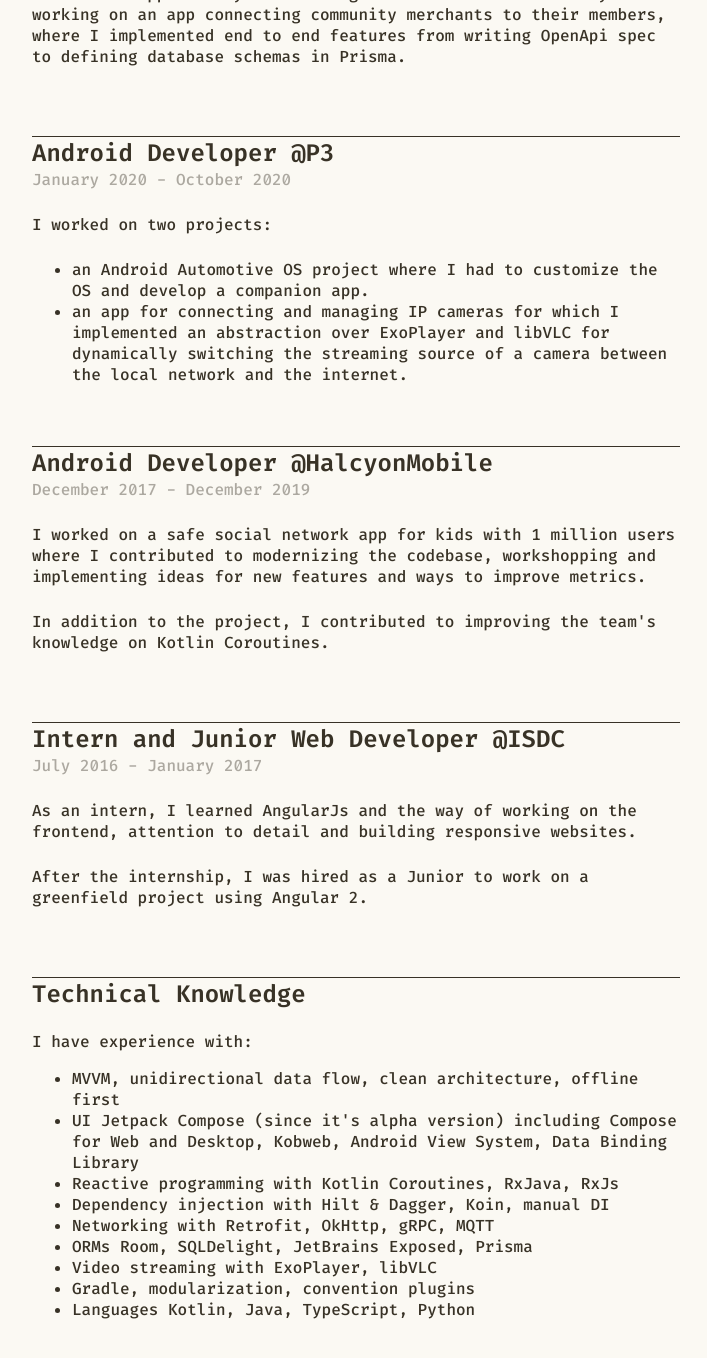
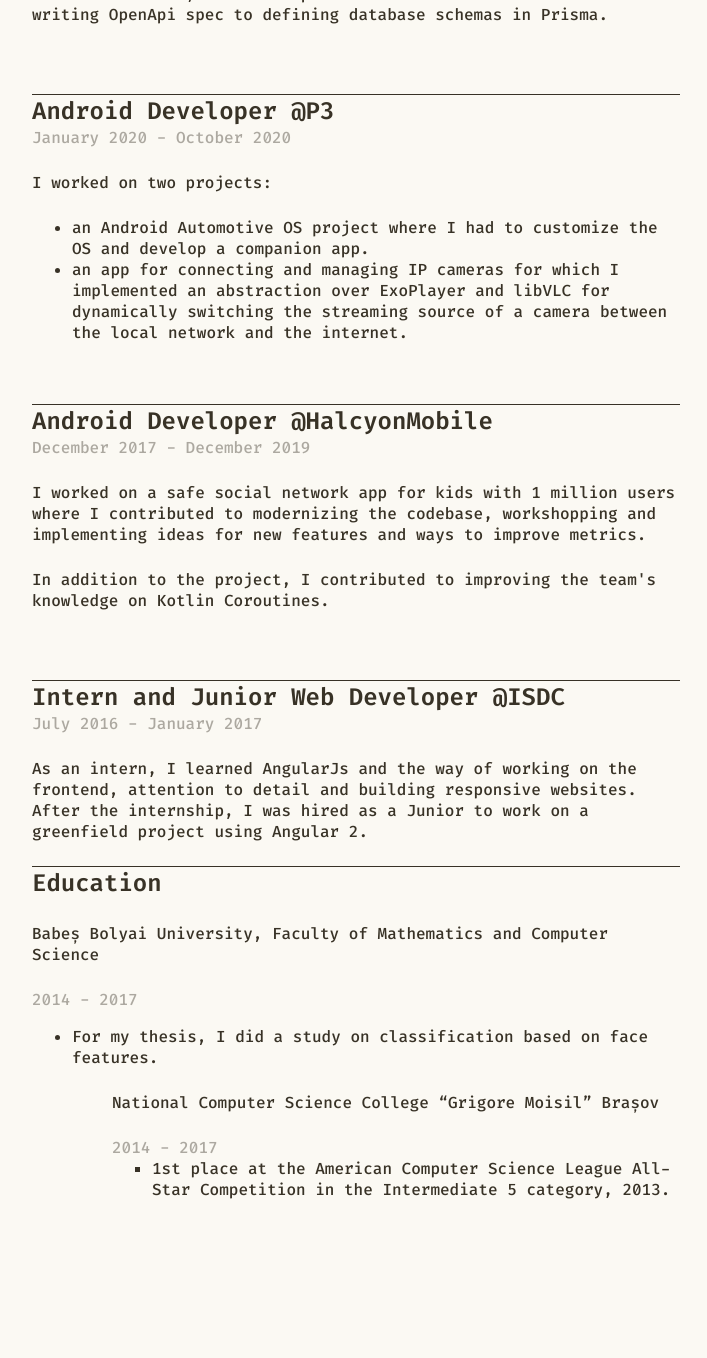
Before and after one commit to AlexGabor/alexgabor.com, a Jekyll site: the page built from cv.html, in a window 1280 px wide and 1400 px high, scrolled down 1568 px. Shown: the top 1358 px of the window, without its empty margins (284-991 px from the left). Built offline with Jekyll 4.4.1, drawn with Linux system fonts in a browser that asks for light colours; after the commit the page ends 2848 px from its top, so only the background shows below that; some of the changed text lies outside the part shown.

Commit message:
Update cv.html

```diff
--- a/cv.html
+++ b/cv.html
@@ -96,9 +96,8 @@
 <span class="date">April 2023 - October 2023</span>
 
 <p>
-  I took the opportunity of learning how to build a backend by working on an
-  app connecting community merchants to their members, where I implemented end
-  to end features from writing OpenApi spec to defining database schemas in Prisma.
+    Worked on a the backend for an app connecting community merchants to their members,
+    where I implemented end to end features from writing OpenApi spec to defining database schemas in Prisma.
 </p>
 
 </br>
@@ -141,28 +140,17 @@
 <span class="date">July 2016 - January 2017</span>
 
 <p>
-  As an intern, I learned AngularJs and the way of working on the frontend,
-  attention to detail and building responsive websites.
+    As an intern, I learned AngularJs and the way of working on the frontend,
+    attention to detail and building responsive websites. After the internship,
+    I was hired as a Junior to work on a greenfield project using Angular 2.
 </p>
 
-<p>
-  After the internship, I was hired as a Junior to work on a greenfield project
-  using Angular 2.
-</p>
+<h2>Education</h2>
 
-<br>
-<h2>Technical Knowledge</h2>
-<br>
+<p>Babeș­ Bolyai University, Faculty of Mathematics and Computer Science</p>
+<span class="date">2014 - 2017</span>
+<ul><li>For my thesis, I did a study on classification based on face features.</li><ul>
 
-I have experience with:
-<ul>
-    <li>MVVM, unidirectional data flow, clean architecture, offline first</li>
-    <li>UI Jetpack Compose (since it's alpha version) including Compose for Web and Desktop, Kobweb, Android View System, Data Binding Library</li>
-    <li>Reactive programming with Kotlin Coroutines, RxJava, RxJs</li>
-    <li>Dependency injection with Hilt & Dagger, Koin, manual DI</li>
-    <li>Networking with Retrofit, OkHttp, gRPC, MQTT</li>
-    <li>ORMs Room, SQLDelight, JetBrains Exposed, Prisma</li>
-    <li>Video streaming with ExoPlayer, libVLC</li>
-    <li>Gradle, modularization, convention plugins</li>
-    <li>Languages Kotlin, Java, TypeScript, Python</li>
-</ul>
+<p>National Computer Science College “Grigore Moisil” Brașov</p>
+<span class="date">2014 - 2017</span>
+<ul><li>1st place at the American Computer Science League All­-Star Competition in the Intermediate 5 category, 2013.</li><ul>
```
Also changed, not shown: other parts of cv.html (+1 -1 lines).
